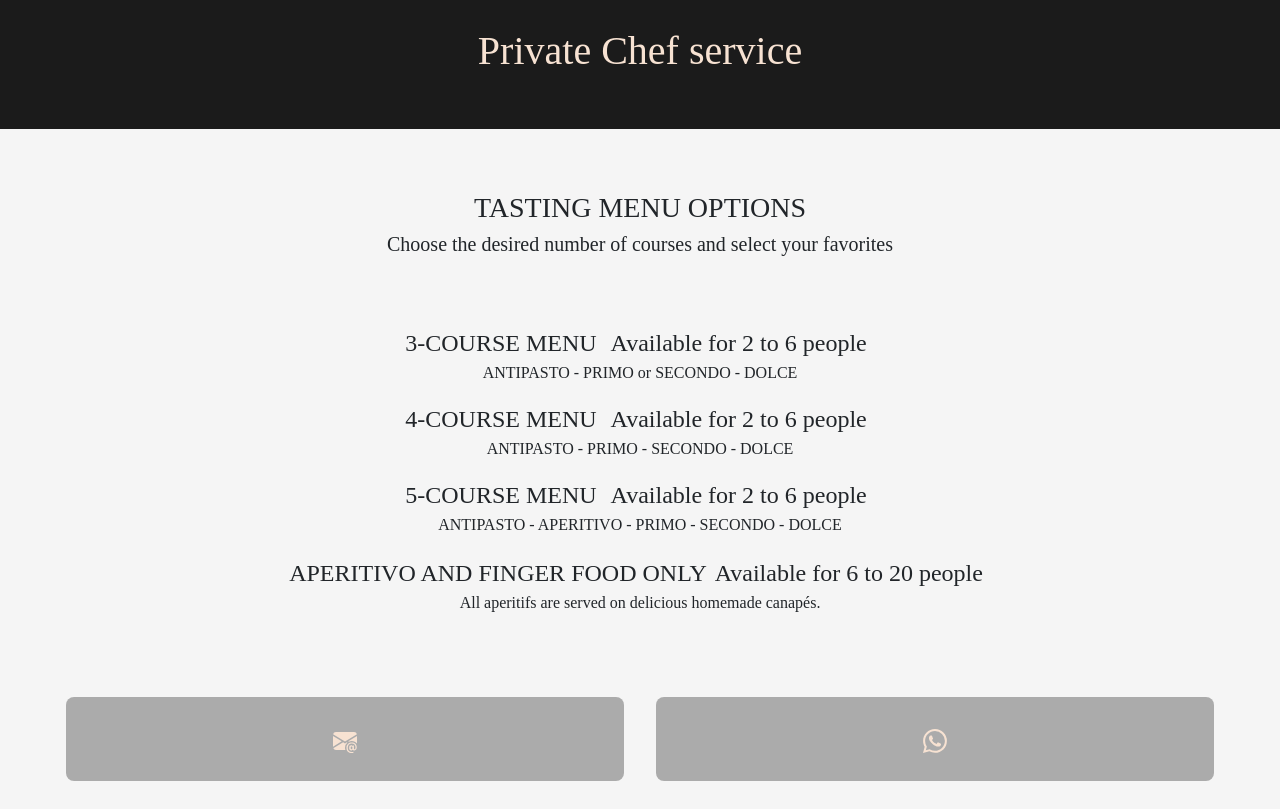
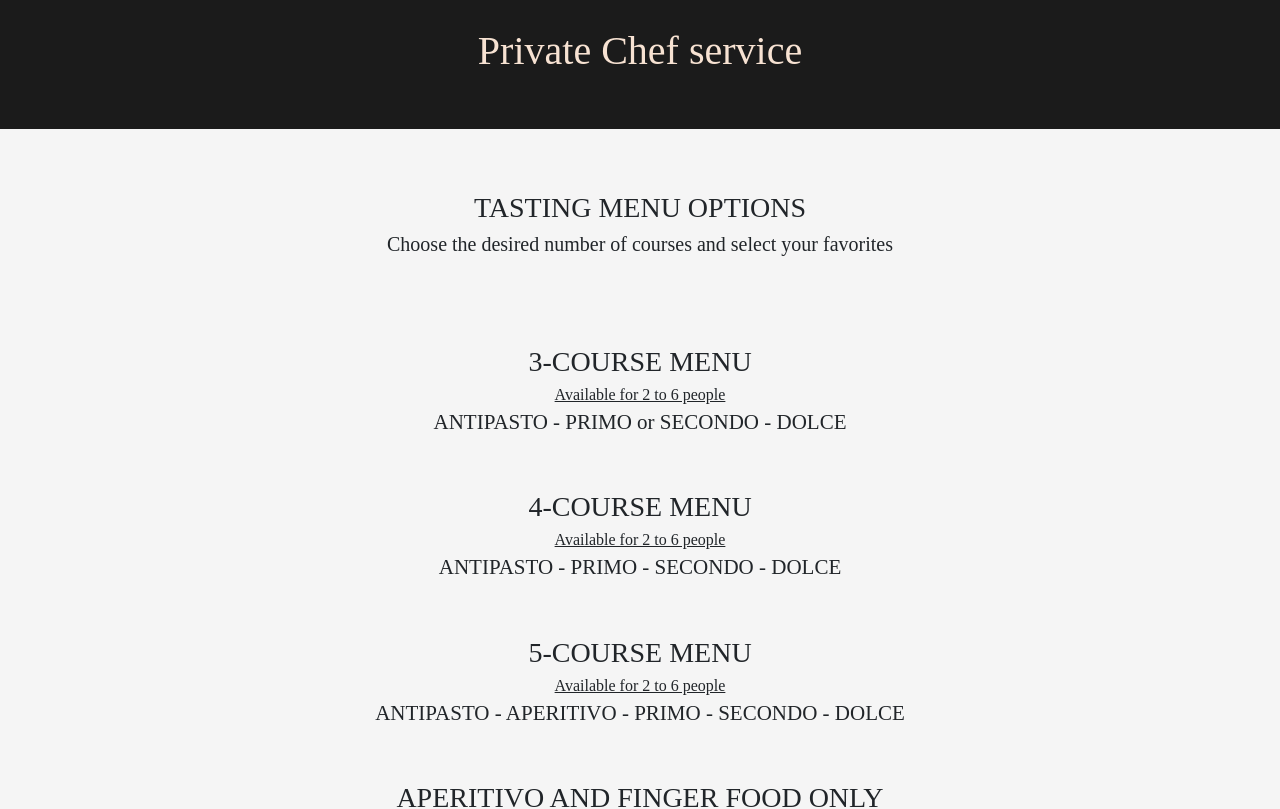
Before and after one commit to Marco-Pugliese/andreapugliese, a React (Vite) app: page /cookingClass in a window 1280 px wide. Shown: the part 1440-2249 px from the top of the page. Built offline with nearby package versions, Linux system fonts and the light colour scheme; a web font is replaced by a local one.

Commit message:
updupdupd

```diff
--- a/src/Components/CookingClassPage/PrivateChefPage.jsx
+++ b/src/Components/CookingClassPage/PrivateChefPage.jsx
@@ -138,7 +138,7 @@ const PrivateChefPage = () => {
         </Row>
 
         <Row className="fs-4 bg-menu m-0 p-0 w-100">
-          <Col className="py-5">
+          <Col className="py-5 px-4">
             {/* MENU ITALIANO */}
             {LangInUse === "Ita" && (
               <>
@@ -156,21 +156,21 @@ const PrivateChefPage = () => {
                     <div
                       className={
                         whatIsSelected === "3Course"
-                          ? "py-2 selectedSection d-flex flex-column"
-                          : "py-2 d-flex flex-column"
+                          ? "py-2 selectedSection d-flex flex-column py-4"
+                          : "py-2 d-flex flex-column py-4"
                       }
                       onClick={() => {
                         clearSelection();
                         set3CourseMenuSelected(!threecourseMenuSelected);
                       }}
                     >
-                      <div>
+                      <div className="fs-3 d-flex flex-column">
                         MENU 3 PORTATE
-                        <span className="px-2">
+                        <span className="px-2 fs-6 text-decoration-underline">
                           Disponibile per 2 a 6 persone
                         </span>
                       </div>
-                      <div className="fs-6">
+                      <div className="small">
                         ANTIPASTO - PRIMO o SECONDO - DOLCE
                       </div>
                     </div>
@@ -179,21 +179,21 @@ const PrivateChefPage = () => {
                     <div
                       className={
                         whatIsSelected === "4Course"
-                          ? "py-2 selectedSection d-flex flex-column"
-                          : "py-2 d-flex flex-column"
+                          ? "py-2 selectedSection d-flex flex-column py-4"
+                          : "py-2 d-flex flex-column py-4"
                       }
                       onClick={() => {
                         clearSelection();
                         set4CourseMenuSelected(!fourcourseMenuSelected);
                       }}
                     >
-                      <div className="fs-4">
+                      <div className="fs-3 d-flex flex-column">
                         MENU 4 PORTATE{" "}
-                        <span className="px-2">
+                        <span className="px-2 fs-6 text-decoration-underline">
                           Disponibile per 2 a 6 persone
                         </span>
                       </div>
-                      <div className="fs-6">
+                      <div className="small">
                         ANTIPASTO - PRIMO - SECONDO - DOLCE
                       </div>
                     </div>
@@ -202,21 +202,21 @@ const PrivateChefPage = () => {
                     <div
                       className={
                         whatIsSelected === "5Course"
-                          ? "py-2 selectedSection d-flex flex-column"
-                          : "py-2 d-flex flex-column"
+                          ? "py-2 selectedSection d-flex flex-column py-4"
+                          : "py-2 d-flex flex-column py-4"
                       }
                       onClick={() => {
                         clearSelection();
                         set5CourseMenuSelected(!fivecourseMenuSelected);
                       }}
                     >
-                      <div className="fs-4">
+                      <div className="fs-3 d-flex flex-column">
                         MENU 5 PORTATE{" "}
-                        <span className="px-2">
+                        <span className="px-2 fs-6 text-decoration-underline">
                           Disponibile per 2 a 6 persone
                         </span>
                       </div>
-                      <div className="fs-6">
+                      <div className="small">
                         ANTIPASTO - APERITIVO - PRIMO - SECONDO - DOLCE
                       </div>
                     </div>
@@ -225,21 +225,21 @@ const PrivateChefPage = () => {
                     <div
                       className={
                         whatIsSelected === "Aperitivo"
-                          ? "py-2 selectedSection d-flex flex-column"
-                          : "py-2 d-flex flex-column"
+                          ? "py-2 selectedSection d-flex flex-column py-4"
+                          : "py-2 d-flex flex-column py-4"
                       }
                       onClick={() => {
                         clearSelection();
                         setAperitivoMenuSelected(!aperitivocourseMenuSelected);
                       }}
                     >
-                      <div className="fs-4">
+                      <div className="fs-3 d-flex flex-column">
                         SOLO APERITIVO E FINGER FOOD
-                        <span className="px-2">
+                        <span className="px-2 fs-6 text-decoration-underline">
                           Disponibile per 6 a 20 persone
                         </span>
                       </div>
-                      <div className="fs-6">
+                      <div className="small">
                         Tutti gli aperitivi sono serviti su deliziosi canapè
                         fatti in casa.
                       </div>
@@ -265,21 +265,21 @@ const PrivateChefPage = () => {
                     <div
                       className={
                         whatIsSelected === "3Course"
-                          ? "py-2 selectedSection d-flex flex-column"
-                          : "py-2 d-flex flex-column"
+                          ? "py-2 selectedSection d-flex flex-column py-4"
+                          : "py-2 d-flex flex-column py-4"
                       }
                       onClick={() => {
                         clearSelection();
                         set3CourseMenuSelected(!threecourseMenuSelected);
                       }}
                     >
-                      <div className="fs-4">
+                      <div className="fs-3 d-flex flex-column">
                         MENÚ DE 3 PLATOS{" "}
-                        <span className="px-2">
+                        <span className="px-2 fs-6 text-decoration-underline">
                           Disponible para 2 a 6 personas
                         </span>
                       </div>
-                      <div className="fs-6">
+                      <div className="small">
                         ANTIPASTO - PRIMO o SECONDO - DOLCE
                       </div>
                     </div>
@@ -288,21 +288,21 @@ const PrivateChefPage = () => {
                     <div
                       className={
                         whatIsSelected === "4Course"
-                          ? "py-2 selectedSection d-flex flex-column"
-                          : "py-2 d-flex flex-column"
+                          ? "py-2 selectedSection d-flex flex-column py-4"
+                          : "py-2 d-flex flex-column py-4"
                       }
                       onClick={() => {
                         clearSelection();
                         set4CourseMenuSelected(!fourcourseMenuSelected);
                       }}
                     >
-                      <div className="fs-4">
+                      <div className="fs-3 d-flex flex-column">
                         MENÚ DE 4 PLATOS{" "}
-                        <span className="px-2">
+                        <span className="px-2 fs-6 text-decoration-underline">
                           Disponible para 2 a 6 personas
                         </span>
                       </div>
-                      <div className="fs-6">
+                      <div className="small">
                         ANTIPASTO - PRIMO - SECONDO - DOLCE
                       </div>
                     </div>
@@ -311,21 +311,21 @@ const PrivateChefPage = () => {
                     <div
                       className={
                         whatIsSelected === "5Course"
-                          ? "py-2 selectedSection d-flex flex-column"
-                          : "py-2 d-flex flex-column"
+                          ? "py-2 selectedSection d-flex flex-column py-4"
+                          : "py-2 d-flex flex-column py-4"
                       }
                       onClick={() => {
                         clearSelection();
                         set5CourseMenuSelected(!fivecourseMenuSelected);
                       }}
                     >
-                      <div className="fs-4">
+                      <div className="fs-3 d-flex flex-column">
                         MENÚ DE 5 PLATOS{" "}
-                        <span className="px-2">
+                        <span className="px-2 fs-6 text-decoration-underline">
                           Disponible para 2 a 6 personas
                         </span>
                       </div>
-                      <div className="fs-6">
+                      <div className="small">
                         ANTIPASTO - APERITIVO - PRIMO - SECONDO - DOLCE
                       </div>
                     </div>
@@ -334,21 +334,21 @@ const PrivateChefPage = () => {
                     <div
                       className={
                         whatIsSelected === "Aperitivo"
-                          ? "py-2 selectedSection d-flex flex-column"
-                          : "py-2 d-flex flex-column"
+                          ? "py-2 selectedSection d-flex flex-column py-4"
+                          : "py-2 d-flex flex-column py-4"
                       }
                       onClick={() => {
                         clearSelection();
                         setAperitivoMenuSelected(!aperitivocourseMenuSelected);
                       }}
                     >
-                      <div className="fs-4">
+                      <div className="fs-3 d-flex flex-column">
                         SOLO APERITIVO Y FINGER FOOD
-                        <span className="px-2">
+                        <span className="px-2 fs-6 text-decoration-underline">
                           Disponible para 6 a 20 personas
                         </span>
                       </div>
-                      <div className="fs-6">
+                      <div className="small">
                         Todos los aperitivos se sirven sobre deliciosos canapés
                         caseros.
                       </div>
@@ -374,21 +374,21 @@ const PrivateChefPage = () => {
                     <div
                       className={
                         whatIsSelected === "3Course"
-                          ? "py-2 selectedSection d-flex flex-column"
-                          : "py-2 d-flex flex-column"
+                          ? "py-2 selectedSection d-flex flex-column py-4"
+                          : "py-2 d-flex flex-column py-4"
                       }
                       onClick={() => {
                         clearSelection();
                         set3CourseMenuSelected(!threecourseMenuSelected);
                       }}
                     >
-                      <div className="fs-4">
+                      <div className="fs-3 d-flex flex-column">
                         3-COURSE MENU{" "}
-                        <span className="px-2">
+                        <span className="px-2 fs-6 text-decoration-underline">
                           Available for 2 to 6 people
                         </span>
                       </div>
-                      <div className="fs-6">
+                      <div className="small">
                         ANTIPASTO - PRIMO or SECONDO - DOLCE
                       </div>
                     </div>
@@ -397,21 +397,21 @@ const PrivateChefPage = () => {
                     <div
                       className={
                         whatIsSelected === "4Course"
-                          ? "py-2 selectedSection d-flex flex-column"
-                          : "py-2 d-flex flex-column"
+                          ? "py-2 selectedSection d-flex flex-column py-4"
+                          : "py-2 d-flex flex-column py-4"
                       }
                       onClick={() => {
                         clearSelection();
                         set4CourseMenuSelected(!fourcourseMenuSelected);
                       }}
                     >
-                      <div className="fs-4">
+                      <div className="fs-3 d-flex flex-column">
                         4-COURSE MENU{" "}
-                        <span className="px-2">
+                        <span className="px-2 fs-6 text-decoration-underline">
                           Available for 2 to 6 people
                         </span>
                       </div>
-                      <div className="fs-6">
+                      <div className="small">
                         ANTIPASTO - PRIMO - SECONDO - DOLCE
                       </div>
                     </div>
@@ -420,40 +420,44 @@ const PrivateChefPage = () => {
                     <div
                       className={
                         whatIsSelected === "5Course"
-                          ? "py-2 selectedSection d-flex flex-column"
-                          : "py-2 d-flex flex-column"
+                          ? "py-2 selectedSection d-flex flex-column py-4"
+                          : "py-2 d-flex flex-column py-4"
                       }
                       onClick={() => {
                         clearSelection();
                         set5CourseMenuSelected(!fivecourseMenuSelected);
                       }}
                     >
-                      <div className="fs-4">
+                      <div className="fs-3 d-flex flex-column">
                         5-COURSE MENU{" "}
-                        <span className="px-2">
+                        <span className="px-2 fs-6 text-decoration-underline">
                           Available for 2 to 6 people
                         </span>
                       </div>
-                      <div className="fs-6">
+                      <div className="small">
                         ANTIPASTO - APERITIVO - PRIMO - SECONDO - DOLCE
                       </div>
                     </div>
                   </>
                   <>
                     <div
-                      className="d-flex flex-column"
+                      className={
+                        whatIsSelected === "Aperitivo"
+                          ? "py-2 selectedSection d-flex flex-column py-4"
+                          : "py-2 d-flex flex-column py-4"
+                      }
                       onClick={() => {
                         clearSelection();
                         setAperitivoMenuSelected(true);
                       }}
                     >
-                      <div className="fs-4">
+                      <div className="fs-3 d-flex flex-column">
                         APERITIVO AND FINGER FOOD ONLY
-                        <span className="px-2">
+                        <span className="px-2 fs-6 text-decoration-underline">
                           Available for 6 to 20 people
                         </span>
                       </div>
-                      <div className="fs-6">
+                      <div className="small">
                         All aperitifs are served on delicious homemade canapés.
                       </div>
                     </div>
--- a/src/Components/LandingPage/HeroSection.jsx
+++ b/src/Components/LandingPage/HeroSection.jsx
@@ -5,7 +5,7 @@ const HeroSection = () => {
   return (
     <div id="generalHero" className="p-0 position-relative filterSwap">
       <div className="h-100 filterblue">
-        <div className="position-absolute top-50 w-100 bg-effect1 translate-middle-y d-flex justify-content-center align-items-center">
+        <div className="position-absolute top-50 p-0 w-100 bg-effect1 translate-middle-y d-flex justify-content-center align-items-center">
           <div className="phraseContainer">
             <span className="puff-in-center1 shadow-Light">
               ANDREA PUGLIESE - CHEF
--- a/src/Components/LandingPage/landing.css
+++ b/src/Components/LandingPage/landing.css
@@ -253,7 +253,7 @@
 .text-Italy {
   position: relative;
   z-index: 1;
-  padding: 20px;
+  padding: 5px;
   border-radius: 8px;
 }
 
@@ -277,7 +277,7 @@
 .text-Spain {
   position: relative;
   z-index: 1;
-  padding: 20px;
+  padding: 5px;
   border-radius: 8px;
 }
 
@@ -302,7 +302,7 @@
 .text-Argentina {
   position: relative;
   z-index: 1;
-  padding: 20px;
+  padding: 5px;
   border-radius: 8px;
 }
 
```
